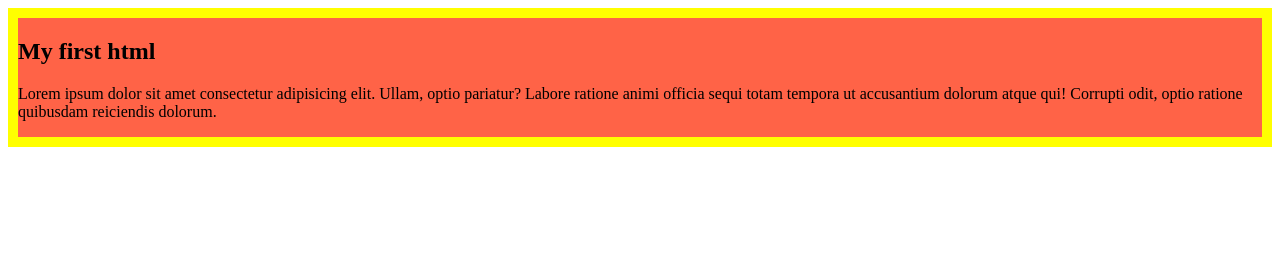
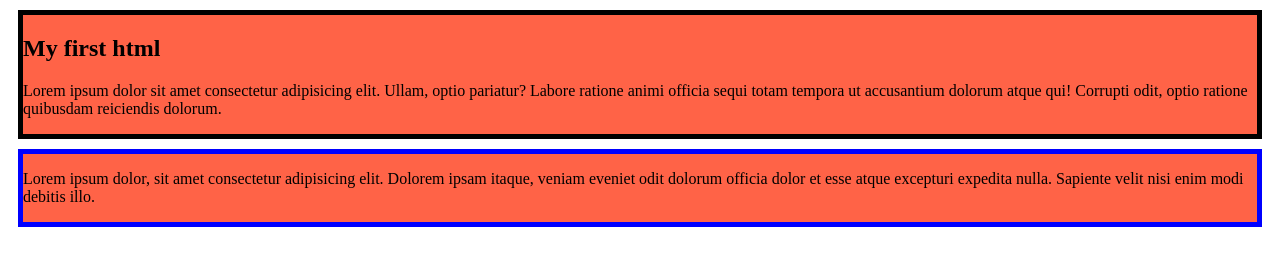
Before and after one commit to MonirKhan5/my-first-site, a plain HTML site: page index.html in a window 1280 px wide. Drawn offline with Linux system fonts and the light colour scheme.

Commit message:
addeded the second blog

```diff
--- a/index.html
+++ b/index.html
@@ -15,5 +15,10 @@
             Lorem ipsum dolor sit amet consectetur adipisicing elit. Ullam, optio pariatur? Labore ratione animi officia sequi totam tempora ut accusantium dolorum atque qui! Corrupti odit, optio ratione quibusdam reiciendis dolorum.
         </p>
     </div>
+    <div class="Lorem">
+        <p>
+            Lorem ipsum dolor, sit amet consectetur adipisicing elit. Dolorem ipsam itaque, veniam eveniet odit dolorum officia dolor et esse atque excepturi expedita nulla. Sapiente velit nisi enim modi debitis illo.
+        </p>
+    </div>
 </body>
 </html>
--- a/style/blog.css
+++ b/style/blog.css
@@ -1,4 +1,9 @@
 div{
     background-color: tomato;
-    border: 10px solid yellow ;
+    border: 5px solid black ;
+    margin: 10px;
 }
+.Lorem{
+    margin: 10px;
+    border: 5px solid blue;
+}
```
